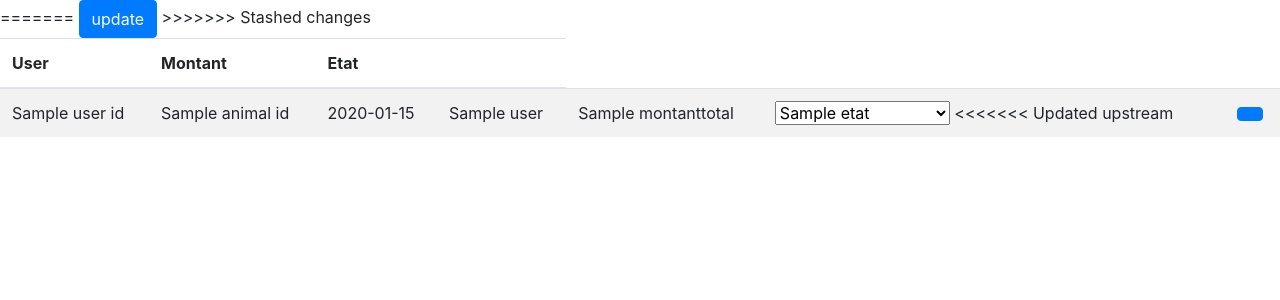
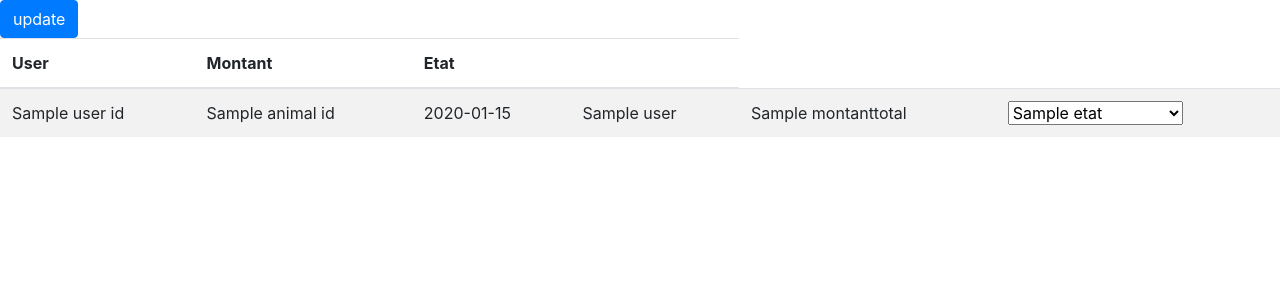
Before and after one commit to Zhiwei-Zhu/projet-php-animalerie, a PHP site: template App/View/Commandes/adminIndexViews.php in a window 1280 px wide. Shown: the part 56-356 px from the top of the page. Run offline with PHP 8.4, Linux system fonts and the light colour scheme; the template is opened without the code that fills it: most values are stand-ins (such as "Sample title", 1, 10 or a date in 2020).

Commit message:
correction conflit

```diff
--- a/App/View/Commandes/adminIndexViews.php
+++ b/App/View/Commandes/adminIndexViews.php
@@ -23,15 +23,9 @@
                                 <option> en livraison </option>
                                 <option>livré</option>
                             </select>
-<<<<<<< Updated upstream
                         </td>
-                        <td><button type="submit" class="btn btn-primary"></button></td>
-                    </form>
-=======
                         <button type="submit" class="btn btn-primary">update</button>
                     </form></td>
-
->>>>>>> Stashed changes
                 </tr>
             <?php endforeach ?>
         </tbody>
```
